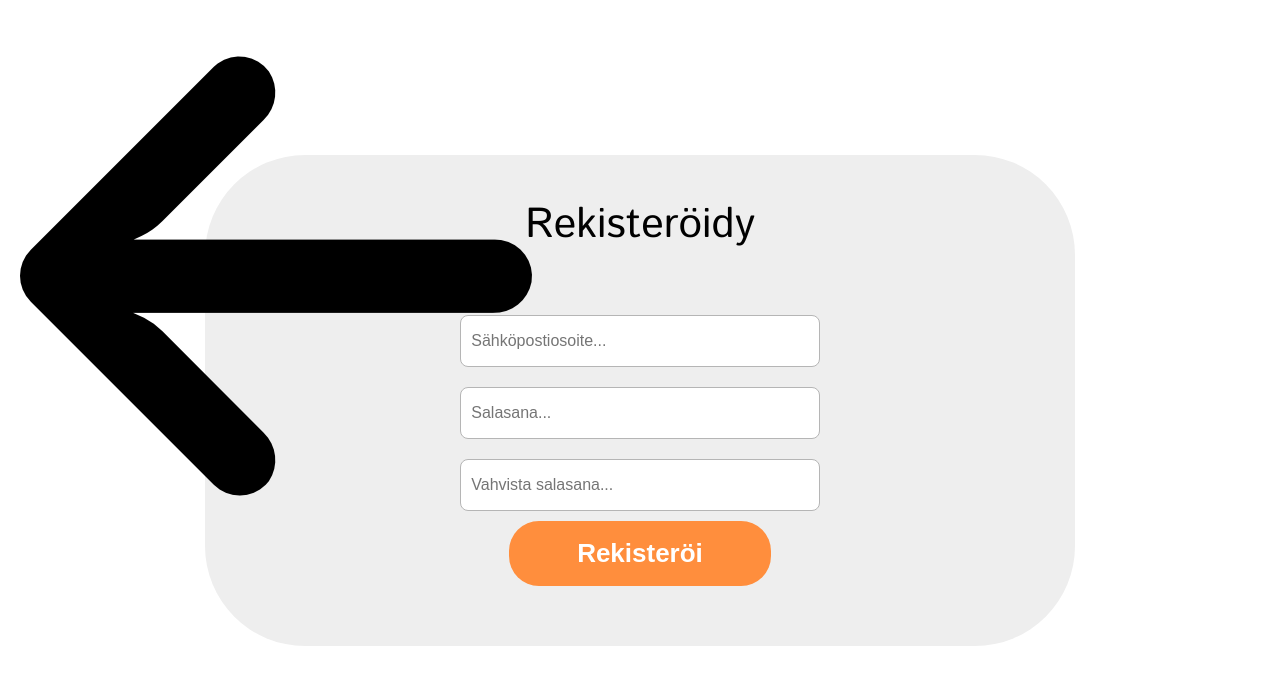
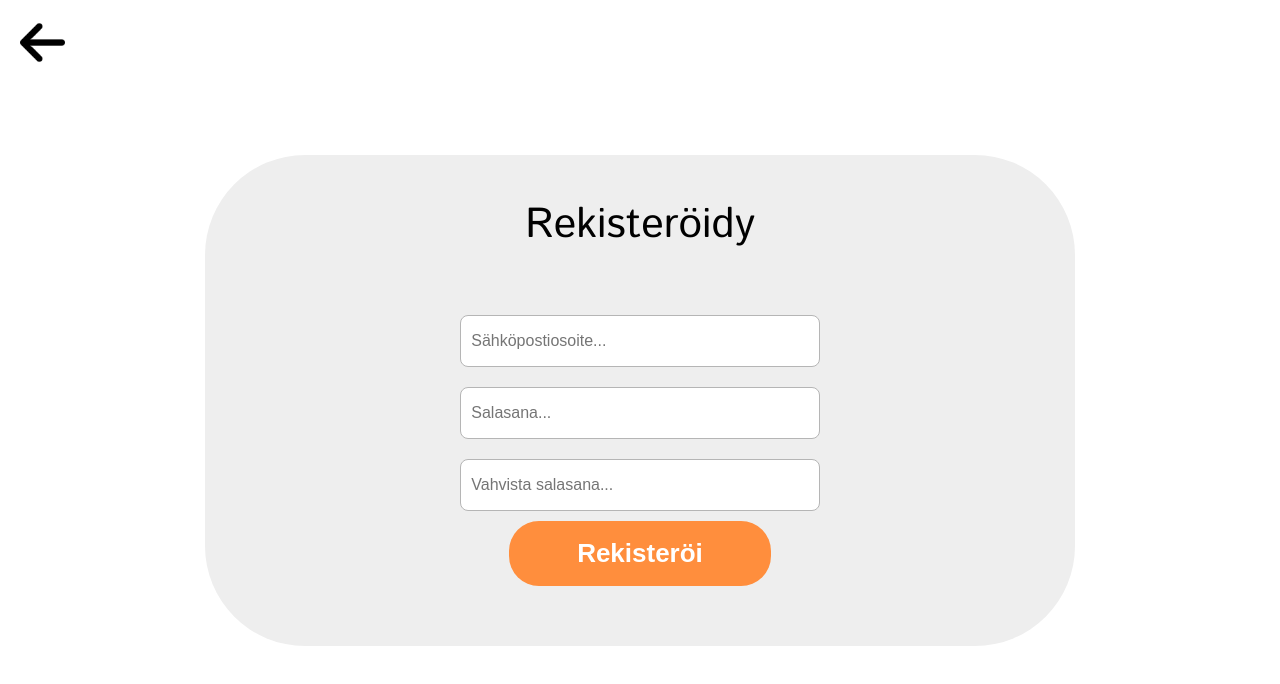
Before and after one commit to villerauta03/WebDevCourseProject, a React (Vite) app in the folder Bookshelf/frontend/: page /register in a window 1280 px wide. Shown: the top 684 px of the page. Built offline with nearby package versions, Linux system fonts and the light colour scheme.

Commit message:
resize register back button arrow icon

```diff
--- a/Bookshelf/frontend/package.json
+++ b/Bookshelf/frontend/package.json
@@ -27,6 +27,6 @@
     "globals": "^15.15.0",
     "postcss": "^8.5.3",
     "tailwindcss": "^4.0.17",
-    "vite": "^6.2.5"
+    "vite": "^6.2.6"
   }
 }
--- a/Bookshelf/frontend/src/styles/styles.css
+++ b/Bookshelf/frontend/src/styles/styles.css
@@ -80,4 +80,11 @@ body, html {
     border: none;
     padding: 0;
     cursor: pointer;
+    width:30px;
+    height: 30px;
   }
+
+  .back-icon {
+    height: 45px;
+    width: 45px;
+  }
```
Also changed, not shown: 1 other file (tests, documents, lock files or other folders).
